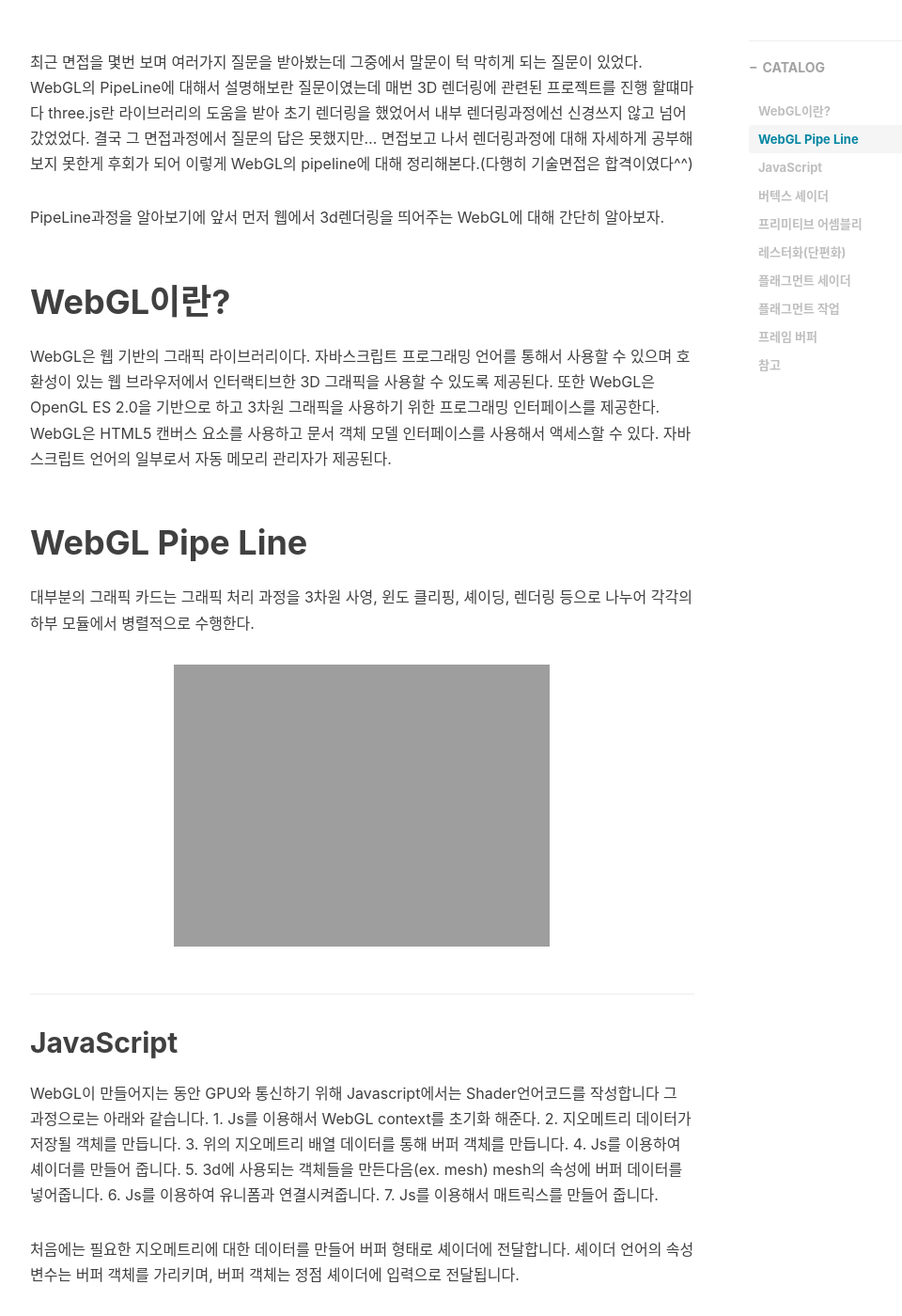
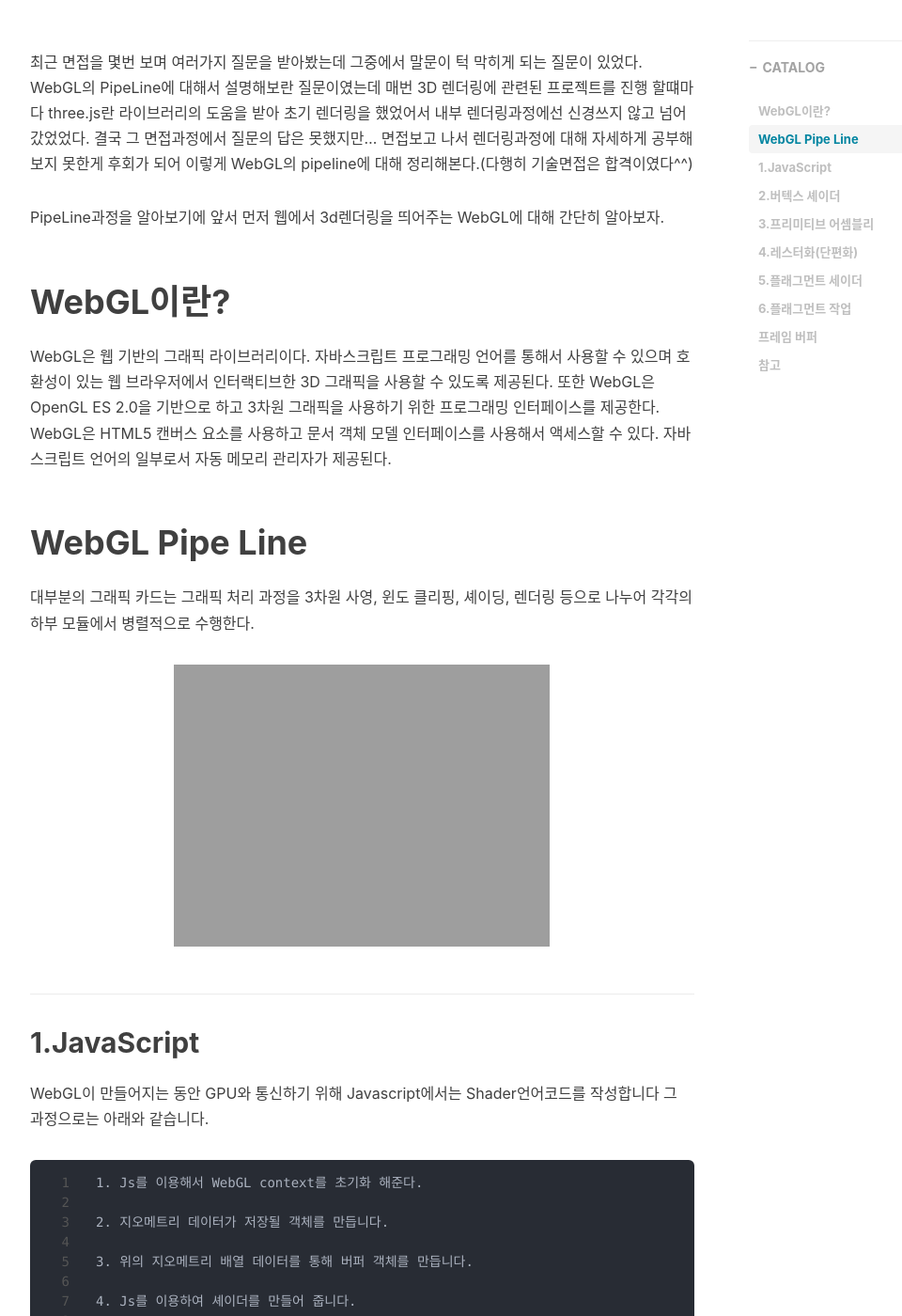
Before and after one commit to lss3070/Room19, a Jekyll site: the page built from _posts/2021-08-07-[WebGL]-WebGL PipeLine.md, in a window 1280 px wide and 1400 px high, scrolled down 276 px. Shown: the whole window at 94% size, without its empty margins (233-1193 px from the left). Built offline with Jekyll 4.4.1, drawn with Linux system fonts in a browser that asks for light colours; nearby versions of some CDN libraries; library files that are not in the unit come from our copies; comment, search, counter and statistics services are not loaded; some of the changed text lies outside the part shown.

Commit message:
pipeline update

```diff
--- a/_posts/2021-08-07-[WebGL]-WebGL PipeLine.md
+++ b/_posts/2021-08-07-[WebGL]-WebGL PipeLine.md
@@ -24,18 +24,25 @@
 
 대부분의 그래픽 카드는 그래픽 처리 과정을 3차원 사영, 윈도 클리핑, 셰이딩, 렌더링 등으로 나누어 각각의 하부 모듈에서 병렬적으로 수행한다.
 
-![pipeline]({{site.url}}/img/javascript/webgl/webgl_pipeline.jpeg)
+![pipeline]({{site.url}}/img/webgl/webgl_pipeline.jpeg)
 
-JavaScript
+1.JavaScript
 ---
 WebGL이 만들어지는 동안 GPU와 통신하기 위해 Javascript에서는 Shader언어코드를 작성합니다
 그 과정으로는 아래와 같습니다.
+
     1. Js를 이용해서 WebGL context를 초기화 해준다.
+
     2. 지오메트리 데이터가 저장될 객체를 만듭니다.
+
     3. 위의 지오메트리 배열 데이터를 통해 버퍼 객체를 만듭니다.
+
     4. Js를 이용하여 셰이더를 만들어 줍니다.
+
     5. 3d에 사용되는 객체들을 만든다음(ex. mesh) mesh의 속성에 버퍼 데이터를 넣어줍니다.
+
     6. Js를 이용하여 유니폼과 연결시켜줍니다.
+
     7. Js를 이용해서 매트릭스를 만들어 줍니다.
 
 
@@ -45,22 +52,22 @@
 객체가 빛에 반사되어 나타나는 광원효과를 처리하는걸 셰이딩이라고 한다.
 
 
-버텍스 셰이더
+2.버텍스 셰이더
 ---
 drawElement()와 drawArray() 메서드를 호출하여 렌더링 프로세스를 시작하면 버텍스 버퍼 객체에 제공된 각 정점에 대해 버텍스 셰이더가 실행됩니다. 원시 폴리곤의 각 버텍스의 위치를 계산하여 다양한 gl_position에 저장합니다. 또한 색상, 텍스처 좌표 및 일반적으로 버텍스와 연관된 버텍스와 같은 다른 속성도 계산합니다.
 
-프리미티브 어셈블리
+3.프리미티브 어셈블리
 ---
 각 버텍스의 위치와 세부정보를 계산하고 난 후 데이터는 삼각형으로 조립되어 레스터화된다.
 
-레스터화(단편화)
+4.레스터화(단편화)
 ---
 레스터화 단계에는 컬링단계와 클리핑단계 두가지가 있다.
 Culling(컬링) - 폴리곤 방향을 결정해주고, 뷰 영역에 표시되지 않는 모든 삼각형들이 삭제됩니다.
 Clipping - 삼각형의 일부분이 뷰 영역 외부에 있으면 그 일부분만 제거가 됩니다.
 
 
-플래그먼트 세이더
+5.플래그먼트 세이더
 ---
 플레그먼트 셰이더는 다음 3가지 값을 가집니다.
 * 버텍스 셰이더의 다양한 값
@@ -69,13 +76,13 @@
 
 플래그먼트 셰이더는 각 조각의 모든 픽셀의 색상값을 저장합니다. 이 색상 값은 플레그먼트 작업중에도 액세스 할 수 있습니다.
 
-플래그먼트 작업
+6.플래그먼트 작업
 ---
 원시 자료에선 각 픽셀의 색상을 파악한 후 플래그먼트 작업을 수행합니다.(깊이,색상 버퍼 혼합,디더링을 포함합니다.)
 위의 모든 작업이 처리되면 2D 영상이 형성이 되고 화면에 표시됩니다.
 
 
-![pipeline]({{site.url}}/img/javascript/webgl/fragment_operations.jpeg)
+![pipeline]({{site.url}}/img/webgl/fragment_operations.jpeg)
 
 프레임 버퍼
 ---
```
